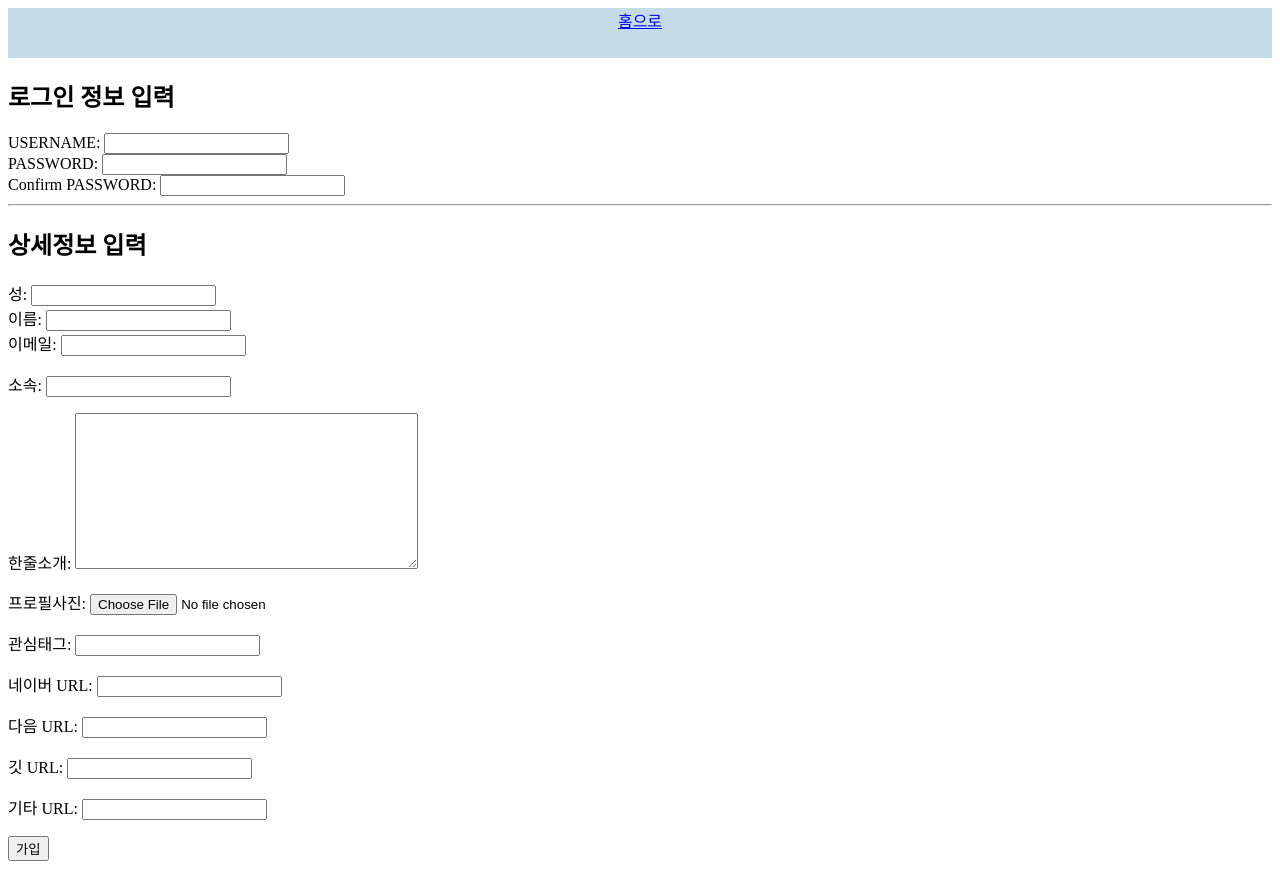
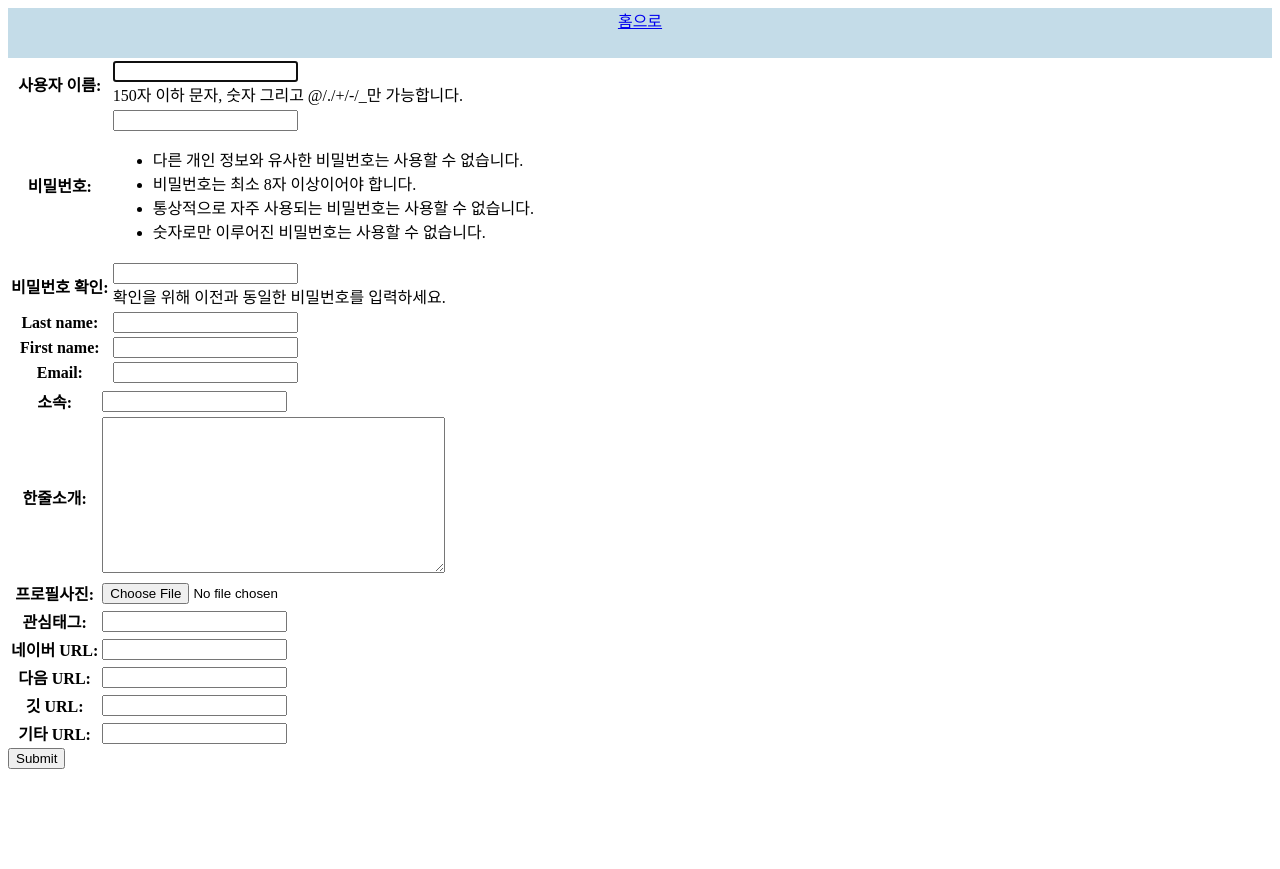
Before and after one commit to pirogramming/log_share, a Django app: page /accounts/signup/ in a window 1280 px wide. After the commit the page ends 769 px from the top, so only its background shows below. Run offline with Django 3.2, Linux system fonts and the light colour scheme.

Commit message:
update signup form

```diff
--- a/accounts/forms.py
+++ b/accounts/forms.py
@@ -1,8 +1,29 @@
 from django import forms
 from django.contrib.auth.forms import UserCreationForm
+from django.contrib.auth.models import User
 from myprofile.models import Profile
 
-class SignupForm(forms.ModelForm):
+
+class CreateUserForm(UserCreationForm):  # 내장 회원가입 폼을 상속받아서 확장한다.
+    email = forms.EmailField(required=True)  # 이메일 필드 추가
+    last_name = forms.CharField(required=True, max_length=10)
+    first_name = forms.CharField(required=True, max_length=10)
+    class Meta:
+        model = User
+        fields = ("username", "password1", "password2", "last_name", "first_name", "email")
+
+    def save(self, commit=True):  # 저장하는 부분 오버라이딩
+        user = super(CreateUserForm, self).save(commit=False)  # 본인의 부모를 호출해서 저장하겠다.
+        user.email = self.cleaned_data["email"]
+        user.last_name=self.cleaned_data["last_name"]
+        user.first_name=self.cleaned_data["first_name"]
+
+        if commit:
+            user.save()
+        return user
+
+
+class SignupModelForm(forms.ModelForm):
     class Meta:
         model = Profile
         fields = ('department', 'description', 'photo', 'interested_tag', 'naver', 'daum', 'github', 'other_url')
--- a/accounts/templates/accounts/signup.html
+++ b/accounts/templates/accounts/signup.html
@@ -1,18 +1,15 @@
 {% extends "base.html" %}
 
 {% block content %}
-    <form action="" method="post" enctype="multipart/form-data">
+    <form action="" method="post">
         {% csrf_token %}
-        <h2>로그인 정보 입력</h2>
-            <div>USERNAME: <input name="username" type="text"></div>
-            <div>PASSWORD: <input name="password1" type="password"></div>
-            <div>Confirm PASSWORD: <input name="password2" type="password"></div>
-            <hr>
-        <h2>상세정보 입력</h2>
-            <div>성: <input name="last_name" type="text"></div>
-            <div>이름: <input name="first_name" type="text"></div>
-            <div>이메일: <input name="email" type="email"></div>
-        {{ form.as_p }}
-        <input type="submit" value="가입"/>
+        <table>
+            {{ user_form.as_table }}
+        </table>
+
+        <table>
+            {{ profile_form.as_table }}
+        </table>
+        <input type="submit"/>
     </form>
 {% endblock %}
--- a/accounts/views.py
+++ b/accounts/views.py
@@ -1,10 +1,13 @@
+from django.conf import settings
 from django.contrib.auth.decorators import login_required
 from django.shortcuts import redirect, render
 from django.contrib.auth.models import User
 from django.contrib import auth
 
-from accounts.forms import SignupForm
+from accounts.forms import SignupModelForm, CreateUserForm
 from myprofile.models import Profile
+
+from django.contrib.auth.forms import UserCreationForm
 
 
 def login(request):
@@ -28,39 +31,34 @@ def logout(request):
 
 def signup(request):
     if request.method == "POST":
-        if request.POST["password1"] == request.POST["password2"]:
-            user = User.objects.create_user(
-                username=request.POST["username"],
-                password=request.POST["password1"],
-                last_name=request.POST["last_name"],
-                first_name=request.POST["first_name"],
-                email=request.POST["email"],
-            )
-
-        form = SignupForm(
+        user_form = CreateUserForm(request.POST)
+        profile_form = SignupModelForm(
             request.POST,
             request.FILES,
         )
 
-        if form.is_valid():
+        if user_form.is_valid() and profile_form.is_valid():
+            user = user_form.save()
 
             profile = Profile.objects.create(
                 user=user,
                 name=user.last_name+user.first_name,
-                department=form.cleaned_data['department'],
-                description=form.cleaned_data['description'],
-                naver=form.cleaned_data['naver'],
-                daum=form.cleaned_data['daum'],
-                github=form.cleaned_data['github'],
-                photo=form.cleaned_data['photo'],
-                other_url=form.cleaned_data['other_url'],
-                interested_tag=form.cleaned_data['interested_tag'],
+                department=profile_form.cleaned_data['department'],
+                description=profile_form.cleaned_data['description'],
+                naver=profile_form.cleaned_data['naver'],
+                daum=profile_form.cleaned_data['daum'],
+                github=profile_form.cleaned_data['github'],
+                photo=profile_form.cleaned_data['photo'],
+                other_url=profile_form.cleaned_data['other_url'],
+                interested_tag=profile_form.cleaned_data['interested_tag'],
             )
             return redirect('/')
 
     elif request.method == "GET":
-        form = SignupForm()
+        user_form = CreateUserForm()
+        profile_form = SignupModelForm()
 
     return render(request, 'accounts/signup.html', {
-        'form': form,
+        'user_form':user_form,
+        'profile_form': profile_form,
     })
--- a/myprofile/models.py
+++ b/myprofile/models.py
@@ -12,7 +12,7 @@ class Profile(models.Model):
     name = models.CharField(max_length=20)
     photo = models.ImageField(null=True, blank=True, verbose_name='프로필사진')
     department = models.CharField(max_length=100, verbose_name='소속')
-    description = models.TextField(max_length=200, null=True, verbose_name='한줄소개')
+    description = models.TextField(max_length=200, null=True, blank=True, verbose_name='한줄소개')
     interested_tag = models.CharField(max_length=255, null=True, blank=True, verbose_name='관심태그')
     naver = models.URLField(verbose_name='네이버 URL', null=True, blank=True)
     daum = models.URLField(verbose_name='다음 URL', null=True, blank=True)
```
Also changed, not shown: myprofile/migrations/0005_auto_20200207_1103.py (added).
